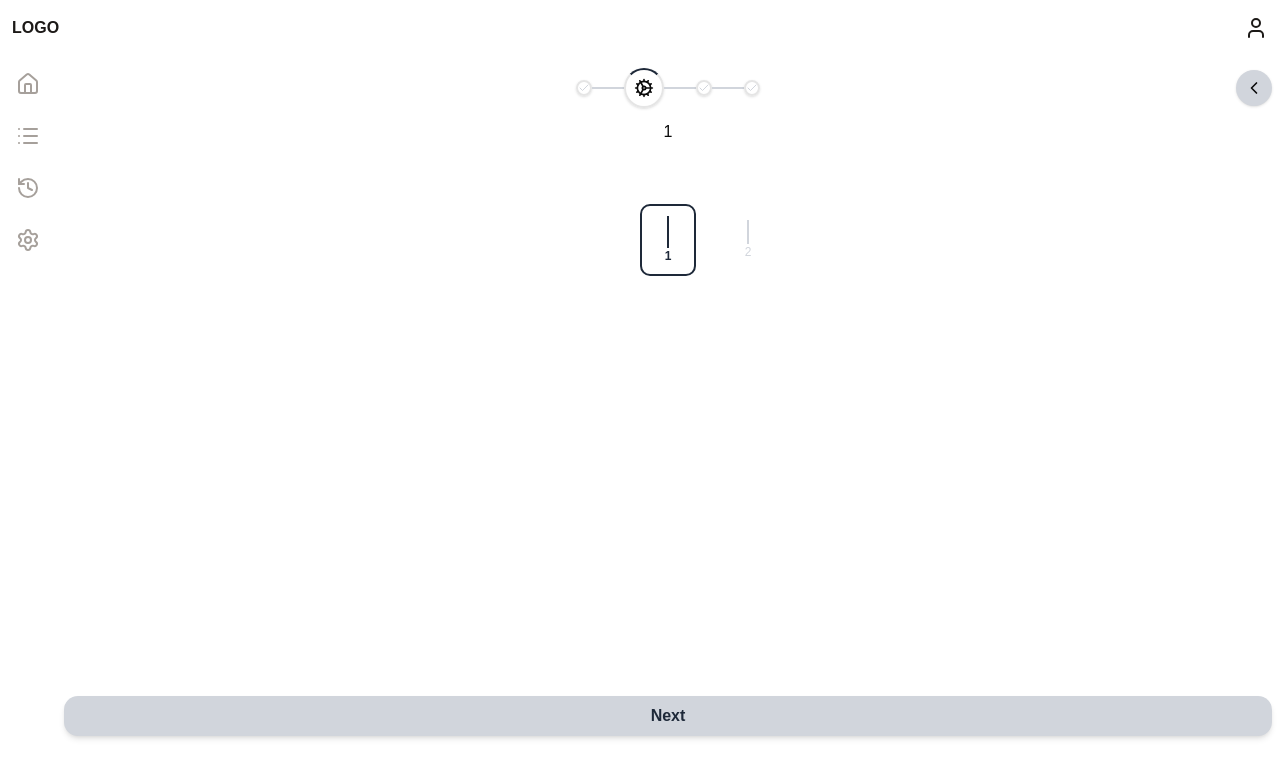
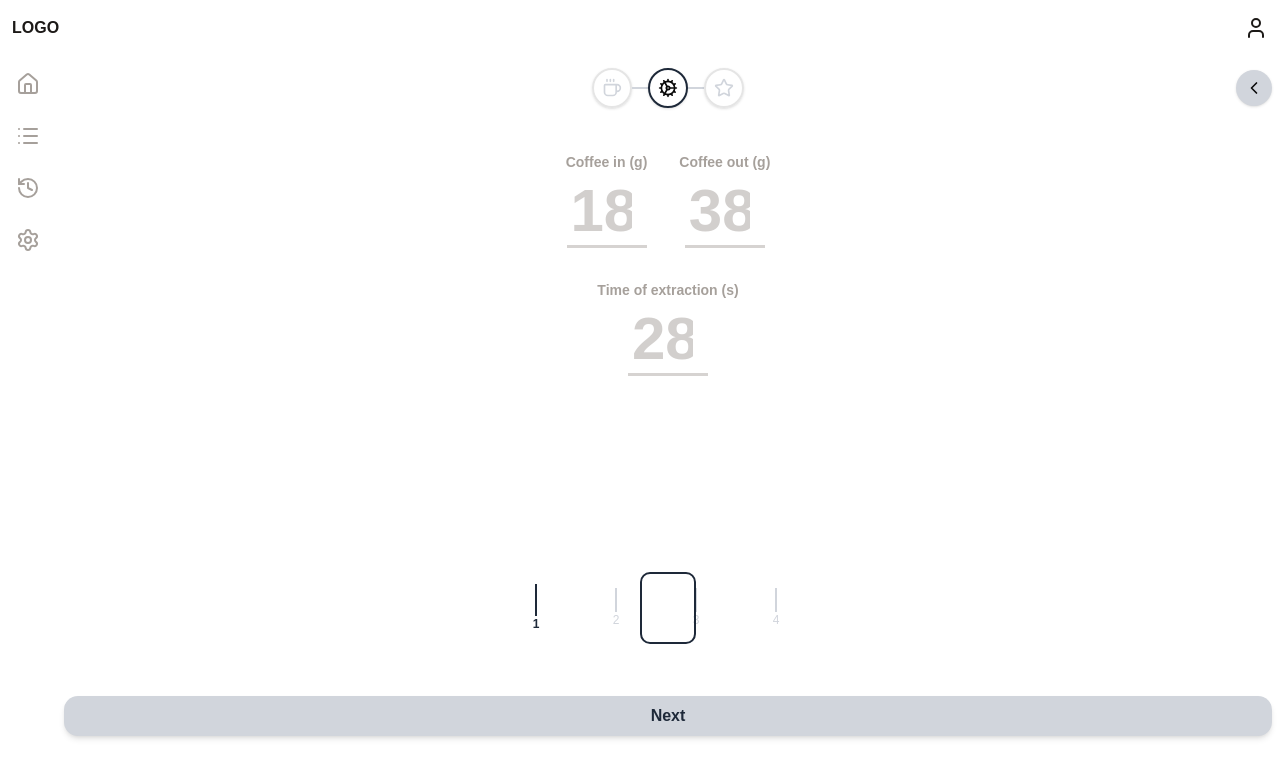
Before and after one commit to BuckoA18/dial-in-assistant, a React (Vite) app: page /dial-in in a window 1280 px wide. Shown: the top 778 px of the page. Built offline with nearby package versions, Linux system fonts and the light colour scheme.

Commit message:
reworker dialIn page and few input styles

```diff
--- a/src/pages/Dashboard.jsx
+++ b/src/pages/Dashboard.jsx
@@ -9,39 +9,19 @@ const Dashboard = () => {
       <h2 className="pt-3 pl-4 text-xl font-semibold">Welcome, User</h2>
 
       <Grid>
-        <GridItem colSpan={4}>
+        <GridItem colSpan={12}>
           <Card>balbvalbalbalbl</Card>
         </GridItem>
 
-        <GridItem colSpan={4}>
+        <GridItem colSpan={6}>
           <Card>balbvalbalbalbl</Card>
         </GridItem>
 
-        <GridItem colSpan={4}>
-          <Card>balbvalbalbalbl</Card>
-        </GridItem>
-
-        <GridItem colSpan={12} rowSpan={2}>
+        <GridItem colSpan={6}>
           <Card>balbvalbalbalbl</Card>
         </GridItem>
 
         <GridItem colSpan={8} rowSpan={2}>
-          <Card>balbvalbalbalbl</Card>
-        </GridItem>
-
-        <GridItem colSpan={4} rowSpan={2}>
-          <Card>balbvalbalbalbl</Card>
-        </GridItem>
-
-        <GridItem colSpan={3} rowSpan={1}>
-          <Card>balbvalbalbalbl</Card>
-        </GridItem>
-
-        <GridItem colSpan={9} rowSpan={2}>
-          <Card>balbvalbalbalbl</Card>
-        </GridItem>
-
-        <GridItem colSpan={3} rowSpan={1}>
           <Card>balbvalbalbalbl</Card>
         </GridItem>
       </Grid>
--- a/src/ui/Grid.jsx
+++ b/src/ui/Grid.jsx
@@ -5,7 +5,7 @@ const Grid = ({ children }) => {
   return (
     <div
       className={twMerge(
-        "grid auto-rows-[150px] grid-cols-1 gap-4 p-4 sm:grid-cols-12 sm:gap-6 md:gap-10 md:p-10",
+        `grid auto-rows-[100px] grid-cols-1 gap-4 p-4 sm:grid-cols-12 sm:gap-6 md:gap-10 md:p-10`,
       )}
     >
       {children}
--- a/src/ui/GridItem.jsx
+++ b/src/ui/GridItem.jsx
@@ -26,9 +26,13 @@ const GridItem = ({ children, colSpan, rowSpan }) => {
     6: "row-span-6",
   };
 
-  const cols = colSpan ? colClass[colSpan] : "col-span-12";
+  const cols = colSpan ? colClass[colSpan] : "";
   const rows = rowSpan ? rowClass[rowSpan] : "";
-  return <div className={twMerge(cols, rows)}>{children}</div>;
+  return (
+    <div className={twMerge(cols, rows, "flex items-center justify-center")}>
+      {children}
+    </div>
+  );
 };
 
 export default GridItem;
--- a/src/ui/Input.jsx
+++ b/src/ui/Input.jsx
@@ -1,14 +1,15 @@
 import React from "react";
 import Label from "./Label";
 
-const Input = ({ label, type, id }) => {
+const Input = ({ label, type, id, placeholder }) => {
   return (
     <>
       <Label id={id} label={label}>
         <input
           type={type}
           id={id}
-          className="rounded-md border border-stone-200 p-2 shadow-xs"
+          className="w-20 border-b-3 border-stone-300 pl-1 text-right text-6xl transition-colors focus:border-stone-800 focus:text-stone-800 focus:outline-none"
+          placeholder={placeholder}
         />
       </Label>
     </>
--- a/src/ui/Label.jsx
+++ b/src/ui/Label.jsx
@@ -2,7 +2,10 @@ import React from "react";
 
 const Label = ({ children, label, id }) => {
   return (
-    <label className="flex flex-col gap-1 text-sm font-semibold" htmlFor={id}>
+    <label
+      className="flex flex-col items-center gap-1 text-sm font-semibold text-stone-400 focus:text-stone-800"
+      htmlFor={id}
+    >
       {label}
       {children}
     </label>
--- a/src/ui/Step.jsx
+++ b/src/ui/Step.jsx
@@ -4,11 +4,11 @@ import { Check } from "lucide-react";
 const Step = ({ currentStep, icon, step, isFirst }) => {
   return (
     <>
-      {!isFirst && <p className="h-0.5 w-8 bg-gray-300"></p>}
+      {!isFirst && <p className="h-0.5 w-4 bg-gray-300"></p>}
       <span
-        className={`flex h-4 w-4 flex-col items-center justify-center rounded-full border-2 ${currentStep === step ? " h-10 w-10 border-t-gray-800" : " text-gray-300"} shadow-sm transition-all`}
+        className={`flex h-10 w-10 flex-col items-center justify-center rounded-full border-2 ${currentStep === step ? " border-gray-800" : " text-gray-300"} shadow-sm transition-colors ease-in`}
       >
-        {currentStep === step ? icon : <Check />}
+        {icon}
       </span>
     </>
   );
--- a/src/ui/StepCounter.jsx
+++ b/src/ui/StepCounter.jsx
@@ -5,7 +5,7 @@ import BackButton from "./BackButton";
 
 const StepCounter = ({ children }) => {
   return (
-    <div className="relative mt-2 flex h-12 w-full items-center justify-center">
+    <div className="relative mt-2 mb-8 flex h-12 w-full items-center justify-center">
       {children}
     </div>
   );
--- a/src/ui/StepForm.jsx
+++ b/src/ui/StepForm.jsx
@@ -8,13 +8,12 @@ import Step from "./Step";
 import BackButton from "./BackButton";
 
 const MIN_STEP = 1;
-const MAX_STEP = 4;
+const MAX_STEP = 3;
 
 const STEPS = [
   { step: 1, icon: <Coffee size={20} /> },
   { step: 2, icon: <Cog size={20} /> },
-  { step: 3, icon: <Zap size={20} /> },
-  { step: 4, icon: <Star size={20} /> },
+  { step: 3, icon: <Star size={20} /> },
 ];
 
 const StepForm = ({ onSubmit }) => {
--- a/src/ui/StepFormContent.jsx
+++ b/src/ui/StepFormContent.jsx
@@ -3,6 +3,8 @@ import Input from "../ui/Input";
 import RangeInput from "../ui/RangeInput";
 import Textarea from "../ui/Textarea";
 import WheelPicker from "./WheelPicker";
+import Grid from "./Grid";
+import GridItem from "./GridItem";
 
 const StepFormContent = ({ currentStep }) => {
   if (currentStep === 1)
@@ -28,19 +30,38 @@ const StepFormContent = ({ currentStep }) => {
       </div>
     );
 
-  if (currentStep === 2) return <WheelPicker />;
+  if (currentStep === 2)
+    return (
+      <div className="flex grow flex-col gap-8">
+        <span className="flex justify-center gap-8">
+          <Input
+            label="Coffee in (g)"
+            id="coffeeIn"
+            placeholder="18"
+            type="number"
+          />
+          <Input
+            label="Coffee out (g)"
+            id="coffeeOut"
+            placeholder="38.4"
+            type="number"
+          />
+        </span>
+
+        <Input
+          label="Time of extraction (s)"
+          id="extractionTime"
+          placeholder="28"
+          type="number"
+        />
+
+        <span className="mt-auto">
+          <WheelPicker min={1} max={50} />
+        </span>
+      </div>
+    );
 
   if (currentStep === 3)
-    return (
-      <>
-        <Input label="Grind setting" id="grindSetting" />
-        <Input label="Coffee in (g)" id="coffeeIn" />
-        <Input label="Coffee out (g)" id="coffeeOut" />
-        <Input label="Time of extraction (s)" id="extractionTime" />
-      </>
-    );
-
-  if (currentStep === 4)
     return (
       <>
         <RangeInput label="Taste" id="taste" />
--- a/src/ui/WheelPicker.jsx
+++ b/src/ui/WheelPicker.jsx
@@ -1,34 +1,24 @@
 import React from "react";
 import { useState } from "react";
+import { calcRange } from "./../utils";
 
-const WheelPicker = ({ min = 1, max = 50, step = 1 }) => {
+const WheelPicker = ({ min = 1, max = 500, step = 1 }) => {
   const [currentValue, setCurrentvalue] = useState(1);
-
-  const range = (start, stop, step) =>
-    Array.from(
-      { length: Math.ceil((stop + 1 - start) / step) },
-      (_, i) => start + i * step,
-    );
-
-  const values = range(min, max, step);
+  const range = calcRange(min, max, step);
+  // total item w + gap (40px + 40px)
+  const optionWidth = 80;
+  const xPadding = 152;
 
   const handleScroll = (e) => {
-    console.log(e.target);
     const container = e.target;
     const scrollLeft = container.scrollLeft;
 
-    // (total item w + gap)
-    // 40px + 40px
-    const itemWidth = 80;
-    const index = Math.round(scrollLeft / itemWidth);
-    console.log(index + 1);
-    setCurrentvalue(index + 1);
+    const index = Math.round(scrollLeft / optionWidth + min);
+    setCurrentvalue(index);
   };
 
   return (
-    <div className="flex flex-col items-center gap-4">
-      <span>{currentValue}</span>
-
+    <div className="flex flex-col items-center">
       <div
         className="relative flex h-40 w-76 items-center"
         onScroll={handleScroll}
@@ -36,9 +26,9 @@ const WheelPicker = ({ min = 1, max = 50, step = 1 }) => {
         <div className="pointer-events-none absolute left-1/2 z-10 h-18 w-14 -translate-x-1/2 rounded-lg border-2 border-gray-800"></div>
         <div
           onScroll={handleScroll}
-          className="flex h-28 w-full snap-x snap-mandatory items-center gap-10 overflow-x-auto scroll-smooth px-[151px]"
+          className={`flex h-28 w-full snap-x snap-mandatory items-center gap-10 overflow-hidden overflow-x-auto scroll-smooth px-[${xPadding}px]`}
         >
-          {values.map((value) => (
+          {range.map((value) => (
             <WheelPickerOption
               value={value}
               key={value}
@@ -66,80 +56,4 @@ const WheelPickerOption = ({ value, isActive }) => {
   );
 };
 
-// import React, { useState, useRef } from "react";
-
-// const WheelPicker = ({ min = 2, max = 50, defaultValue = 2, step = 1 }) => {
-//   const [currentValue, setCurrentValue] = useState(defaultValue);
-
-//   const values = range(min, max, step);
-
-//   const handleScroll = (e) => {
-//     const container = e.target;
-//     const scrollLeft = container.scrollLeft;
-
-//     // Width of one item (w-10 = 40px) + gap (gap-6 = 24px) = 64px
-//     const itemTotalWidth = 64;
-//     const index = Math.round(scrollLeft / itemTotalWidth);
-//     console.log(index);
-
-//     if (values[index] !== undefined && values[index] !== currentValue) {
-//       setCurrentValue(values[index]);
-//     }
-//   };
-
-//   return (
-//     <div className="flex flex-col items-center gap-4">
-//       <span className="text-2xl font-bold text-blue-600">{currentValue}</span>
-
-//       <div className="relative flex w-80 items-center">
-//         {/* The Selection Indicator (Fixed in center of container) */}
-//         <div className="pointer-events-none absolute left-1/2 z-10 h-16 w-12 -translate-x-1/2 rounded-lg border-2 border-blue-500" />
-
-//         {/* Scroll Container */}
-//         <div
-//           onScroll={handleScroll}
-//           className="flex h-28 w-full snap-x snap-mandatory items-center gap-6 overflow-x-auto scroll-smooth px-[136px]"
-//           /* px-[136px] allows the first/last items to reach the center (half container width minus half item width) */
-//         >
-//           {values.map((value) => (
-//             <WheelPickerOption
-//               value={value}
-//               key={value}
-//               isActive={currentValue === value}
-//             />
-//           ))}
-//         </div>
-//       </div>
-//     </div>
-//   );
-// };
-
-// const WheelPickerOption = ({ value, isActive }) => {
-//   return (
-//     <div className="flex w-10 shrink-0 snap-center flex-col items-center transition-all duration-200">
-//       <span
-//         className={`h-8 w-1 rounded-full transition-colors ${
-//           isActive ? "scale-y-125 bg-blue-500" : "bg-gray-300"
-//         }`}
-//       ></span>
-//       <p
-//         className={`text-lg font-medium transition-all ${
-//           isActive
-//             ? "scale-125 font-bold text-blue-600"
-//             : "scale-100 text-gray-400"
-//         }`}
-//       >
-//         {value}
-//       </p>
-//     </div>
-//   );
-// };
-
-// // Helper inside or outside component
-// const range = (start, stop, step) =>
-//   Array.from(
-//     { length: Math.ceil((stop + 1 - start) / step) },
-//     (_, i) => start + i * step,
-//   );
-
 export default WheelPicker;
--- /dev/null
+++ b/src/utils.js
@@ -0,0 +1,5 @@
+export const calcRange = (start, stop, step) =>
+  Array.from(
+    { length: Math.ceil((stop + 1 - start) / step) },
+    (_, i) => start + i * step,
+  );
```
Also changed, not shown: jsconfig.json (deleted, +0 -9 lines).
